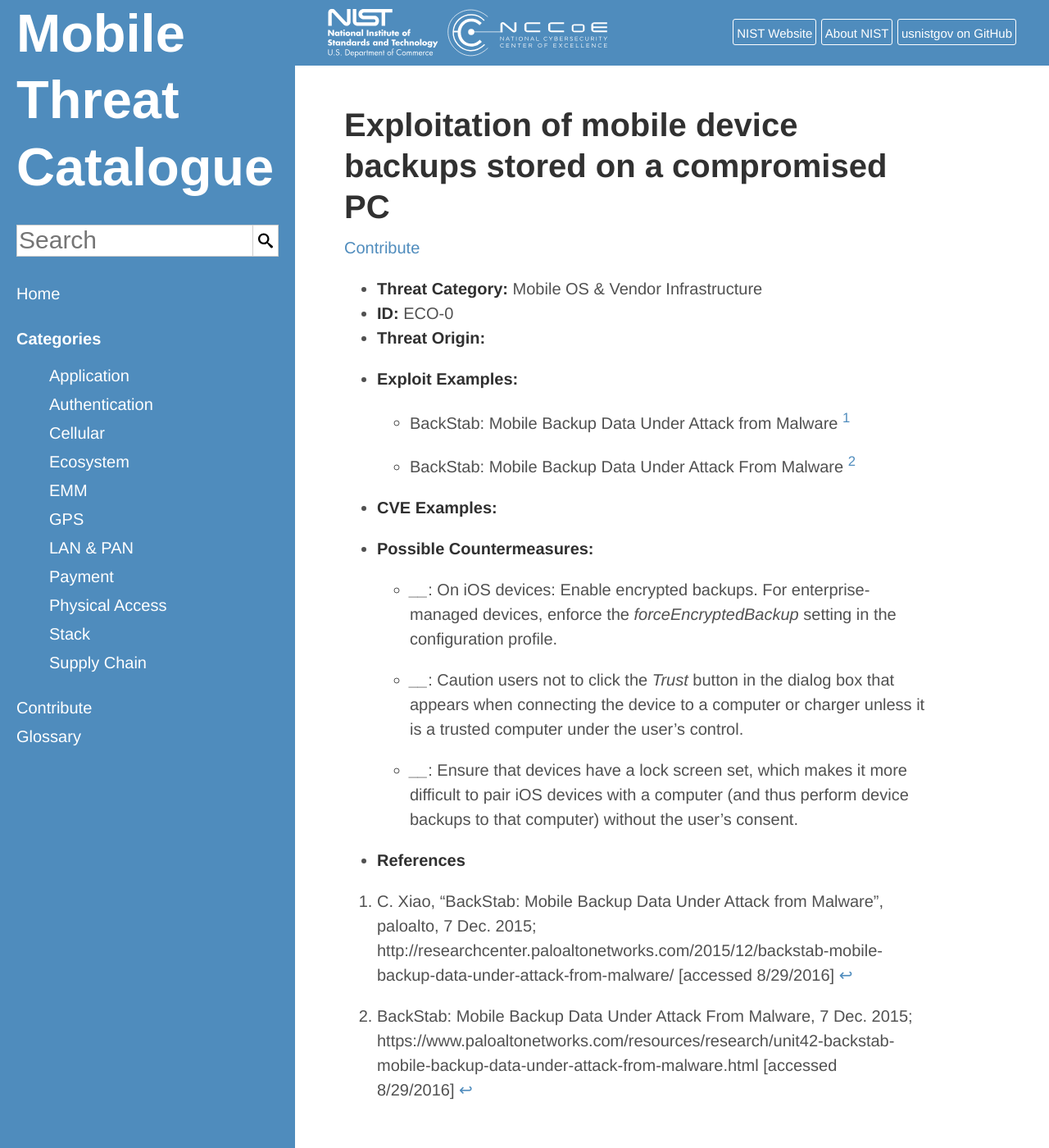
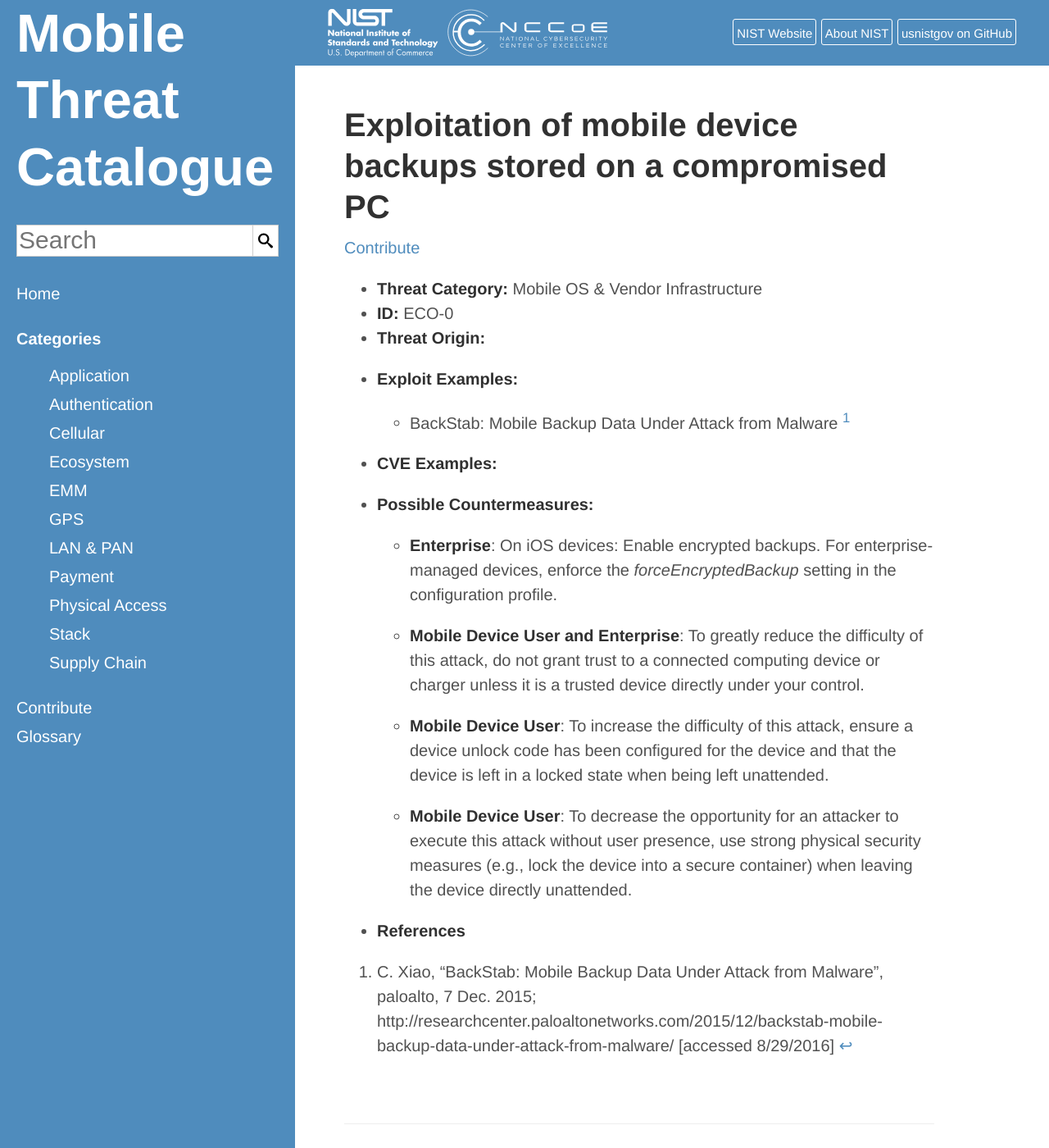
Before and after one commit to usnistgov/mobile-threat-catalogue, a Jekyll site: the page built from _ecosystem-threats/ECO-0.md, in a window 1280 px wide and 1400 px high. Shown: the whole window at 82% size. Built offline with Jekyll 4.4.1, drawn with Linux system fonts in a browser that asks for light colours.

Commit message:
#13: updated countermeasures and actors

```diff
--- a/_ecosystem-threats/ECO-0.md
+++ b/_ecosystem-threats/ECO-0.md
@@ -6,13 +6,15 @@
     ThreatOrigin:
     ExploitExample:
         - "BackStab: Mobile Backup Data Under Attack from Malware [^192]"
-        - "BackStab: Mobile Backup Data Under Attack From Malware [^193]"
     CVEExample:
     PossibleCountermeasures:
         "On iOS devices: Enable encrypted backups. For enterprise-managed devices, enforce the _forceEncryptedBackup_ setting in the configuration profile.":
-            -
-        "Caution users not to click the _Trust_ button in the dialog box that appears when connecting the device to a computer or charger unless it is a trusted computer under the user's control.":
-            -
-        "Ensure that devices have a lock screen set, which makes it more difficult to pair iOS devices with a computer (and thus perform device backups to that computer) without the user's consent.":
-            -
+            - Enterprise
+        "To greatly reduce the difficulty of this attack, do not grant trust to a connected computing device or charger unless it is a trusted device directly under your control.":
+            - Mobile Device User
+            - Enterprise
+        "To increase the difficulty of this attack, ensure a device unlock code has been configured for the device and that the device is left in a locked state when being left unattended.":
+            - Mobile Device User
+        "To decrease the opportunity for an attacker to execute this attack without user presence, use strong physical security measures (e.g., lock the device into a secure container) when leaving the device directly unattended.":
+            - Mobile Device User
 ---
```
